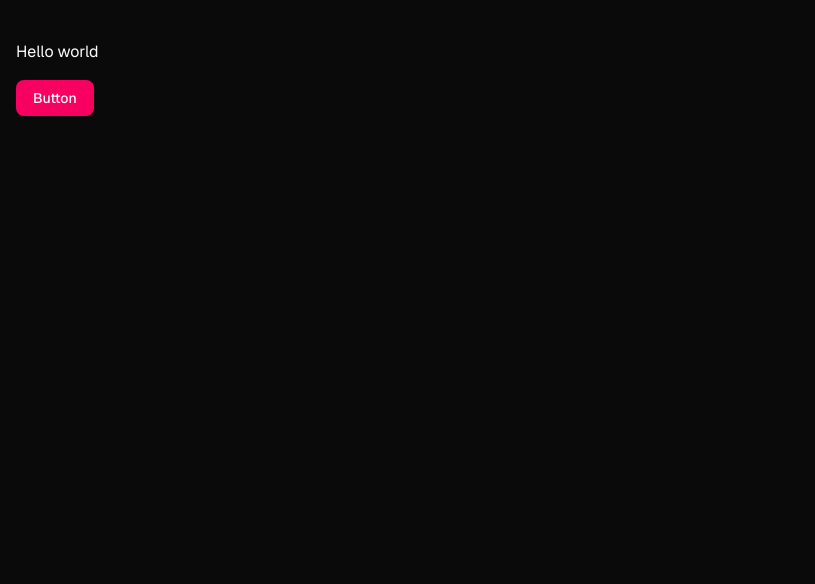
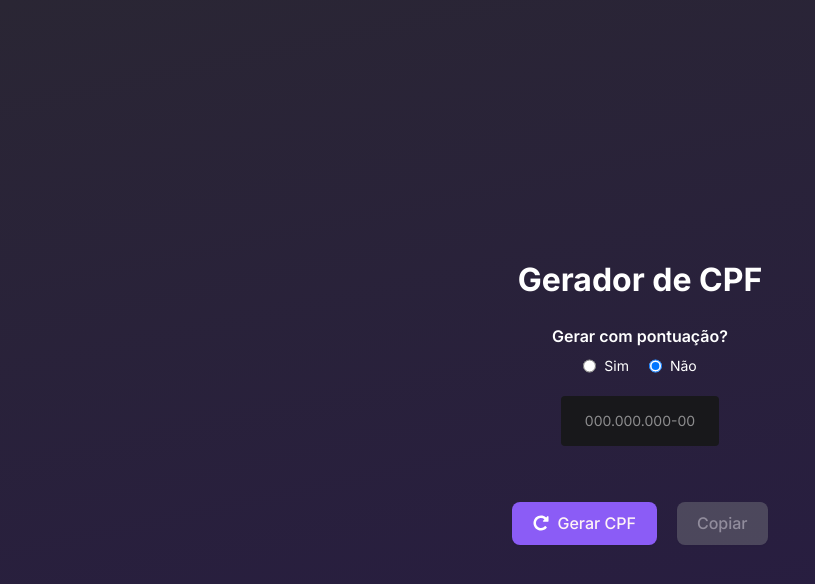
Before and after one commit to brendamatias/gerador-cpf, a React (Vite) app: page / in a window 1280 px wide. Shown: the top 584 px of the page, without its empty margins (0-815 px from the left). Built offline with nearby package versions, Linux system fonts and the light colour scheme.

Commit message:
feat: add generate cpf screen

```diff
--- a/index.html
+++ b/index.html
@@ -4,10 +4,10 @@
     <meta charset="UTF-8" />
     <link rel="icon" type="image/svg+xml" href="/vite.svg" />
     <meta name="viewport" content="width=device-width, initial-scale=1.0" />
-    <title>Vite + React + TS</title>
+    <title>Gerador CPF</title>
     <link rel="preconnect" href="https://fonts.googleapis.com">
     <link rel="preconnect" href="https://fonts.gstatic.com" crossorigin>
-    <link href="https://fonts.googleapis.com/css2?family=Geist:wght@100..900&family=Instrument+Sans:ital,wght@0,400..700;1,400..700&family=Inter:ital,opsz,wght@0,14..32,100..900;1,14..32,100..900&display=swap" rel="stylesheet">  </head>
+    <link href="https://fonts.googleapis.com/css2?family=Inter:wght@100;200;300;400;500;600;700&display=swap" rel="stylesheet">
   <body>
     <div id="root"></div>
     <script type="module" src="/src/main.tsx"></script>
--- a/package.json
+++ b/package.json
@@ -1,5 +1,5 @@
 {
-  "name": "template-react",
+  "name": "gerador-cpf",
   "private": true,
   "version": "0.0.0",
   "type": "module",
@@ -35,6 +35,7 @@
     "tw-animate-css": "^1.3.4",
     "typescript": "~5.8.3",
     "typescript-eslint": "^8.30.1",
-    "vite": "^6.3.5"
+    "vite": "^6.3.5",
+    "vite-plugin-svgr": "^4.3.0"
   }
 }
--- /dev/null
+++ b/src/@types/svg.d.ts
@@ -0,0 +1,5 @@
+declare module "*.svg?react" {
+  import * as React from "react";
+  const ReactComponent: React.FC<React.SVGProps<SVGSVGElement>>;
+  export default ReactComponent;
+}
--- a/src/components/ui/button.tsx
+++ b/src/components/ui/button.tsx
@@ -5,7 +5,7 @@ import { cva, type VariantProps } from "class-variance-authority";
 import { cn } from "@/lib/utils";
 
 const buttonVariants = cva(
-  "inline-flex cursor-pointer items-center justify-center gap-2 whitespace-nowrap rounded-md text-sm font-medium transition-all disabled:pointer-events-none disabled:opacity-50 [&_svg]:pointer-events-none [&_svg:not([class*='size-'])]:size-4 shrink-0 [&_svg]:shrink-0 outline-none focus-visible:border-ring focus-visible:ring-ring/50 focus-visible:ring-[3px] aria-invalid:ring-destructive/20 dark:aria-invalid:ring-destructive/40 aria-invalid:border-destructive",
+  "inline-flex cursor-pointer items-center justify-center gap-2 whitespace-nowrap rounded-md text-md font-medium transition-all disabled:pointer-events-none disabled:opacity-50 [&_svg]:pointer-events-none [&_svg:not([class*='size-'])]:size-4 shrink-0 [&_svg]:shrink-0 outline-none focus-visible:border-ring focus-visible:ring-ring/50 focus-visible:ring-[3px] aria-invalid:ring-destructive/20 dark:aria-invalid:ring-destructive/40 aria-invalid:border-destructive",
   {
     variants: {
       variant: {
@@ -16,13 +16,13 @@ const buttonVariants = cva(
         outline:
           "border bg-background shadow-xs hover:bg-accent hover:text-accent-foreground dark:bg-input/30 dark:border-input dark:hover:bg-input/50",
         secondary:
-          "bg-secondary text-secondary-foreground shadow-xs hover:bg-secondary/80",
+          "bg-[#71717A] text-secondary-foreground shadow-xs hover:bg-[#71717A]/80",
         ghost:
           "hover:bg-accent hover:text-accent-foreground dark:hover:bg-accent/50",
         link: "text-primary underline-offset-4 hover:underline",
       },
       size: {
-        default: "h-9 px-4 py-2 has-[>svg]:px-3",
+        default: "h-[43px] py-3 px-5",
         sm: "h-8 rounded-md gap-1.5 px-3 has-[>svg]:px-2.5",
         lg: "h-10 rounded-md px-6 has-[>svg]:px-4",
         icon: "size-9",
--- a/src/index.css
+++ b/src/index.css
@@ -42,9 +42,7 @@
 }
 
 :root {
-  /* --font-sans: 'inter', 'inter Fallback', 'system-ui' */
-
-  --font-sans: "Geist", sans-serif;
+  --font-sans: "Inter", sans-serif;
   --radius: 0.625rem;
   --background: oklch(1 0 0);
   --foreground: oklch(0.145 0 0);
@@ -52,7 +50,7 @@
   --card-foreground: oklch(0.145 0 0);
   --popover: oklch(1 0 0);
   --popover-foreground: oklch(0.145 0 0);
-  --primary: oklch(0.205 0 0);
+  --primary: oklch(0.6056 0.2189 292.72);
   --primary-foreground: oklch(0.985 0 0);
   --secondary: oklch(0.97 0 0);
   --secondary-foreground: oklch(0.205 0 0);
@@ -86,7 +84,7 @@
   --card-foreground: oklch(0.985 0 0);
   --popover: oklch(0.205 0 0);
   --popover-foreground: oklch(0.985 0 0);
-  --primary: oklch(0.61 0.27 8.63);
+  --primary: oklch(0.6056 0.2189 292.72);
   --primary-foreground: oklch(0.98 0.02 8.63);
   --secondary: oklch(0.269 0 0);
   --secondary-foreground: oklch(0.985 0 0);
--- a/src/layouts/Default.tsx
+++ b/src/layouts/Default.tsx
@@ -2,10 +2,13 @@ import { Outlet } from "react-router-dom";
 
 const DefaultLayout = () => {
   return (
-    <main className="min-h-screen px-4 py-10">
-      <div className="max-w-7xl mx-auto w-full">
-        <Outlet />
-      </div>
+    <main
+      style={{
+        background: "linear-gradient(168deg, #2A2634 0%, #271A45 100%)",
+      }}
+      className="h-screen flex items-center justify-center text-white text-center"
+    >
+      <Outlet />
     </main>
   );
 };
--- a/src/pages/Home.tsx
+++ b/src/pages/Home.tsx
@@ -1,10 +1,100 @@
-import { Button } from "@/components";
+import { useState, type FormEvent } from "react";
+import RefreshIcon from "@/assets/refresh-icon.svg?react";
+
+import { Button } from "../components";
+import {
+  generateRandomCpf,
+  formatWithPunctuation,
+  copyToClipboard,
+} from "@/utils";
 
 export const Home = () => {
+  const [cpfRaw, setCpfRaw] = useState("");
+  const [punctuation, setPunctuation] = useState(false);
+  const [copied, setCopied] = useState(false);
+
+  const generateCpf = () => {
+    const raw = generateRandomCpf();
+    setCpfRaw(raw);
+    setCopied(false);
+  };
+
+  const handleSubmit = (e: FormEvent<HTMLFormElement>) => {
+    e.preventDefault();
+    generateCpf();
+  };
+
+  const handleCopy = () => {
+    const formatted = punctuation ? formatWithPunctuation(cpfRaw) : cpfRaw;
+    copyToClipboard(formatted);
+    setCopied(true);
+    setTimeout(() => setCopied(false), 2000);
+  };
+
+  const cpfDisplay = punctuation ? formatWithPunctuation(cpfRaw) : cpfRaw;
+
   return (
-    <div className="space-y-4">
-      <h1>Hello world</h1>
-      <Button>Button</Button>
-    </div>
+    <form onSubmit={handleSubmit}>
+      <h1 className="text-[32px] font-black mb-5">Gerador de CPF</h1>
+
+      <div className="flex flex-col gap-2 mb-5">
+        <span className="font-semibold">Gerar com pontuação?</span>
+
+        <div className="flex gap-5 justify-center">
+          <label
+            htmlFor="punctuation-yes"
+            className="flex gap-2 font-normal text-sm"
+          >
+            <input
+              id="punctuation-yes"
+              type="radio"
+              name="punctuation"
+              value="true"
+              checked={punctuation === true}
+              onChange={() => setPunctuation(true)}
+            />
+            Sim
+          </label>
+
+          <label
+            htmlFor="punctuation-no"
+            className="flex gap-2 font-normal text-sm"
+          >
+            <input
+              id="punctuation-no"
+              type="radio"
+              name="punctuation"
+              value="false"
+              checked={punctuation === false}
+              onChange={() => setPunctuation(false)}
+            />
+            Não
+          </label>
+        </div>
+      </div>
+
+      <input
+        className="mb-14 bg-[#18181B] rounded px-4 py-3 text-center h-[50px] w-[158px] text-sm font-normal"
+        type="text"
+        value={cpfDisplay}
+        placeholder="000.000.000-00"
+        readOnly
+      />
+
+      <div className="flex items-center justify-center gap-5">
+        <Button type="submit">
+          <RefreshIcon /> Gerar CPF
+        </Button>
+
+        <Button
+          type="button"
+          variant="secondary"
+          onClick={handleCopy}
+          disabled={!cpfRaw}
+        >
+          {copied ? "Copiado!" : "Copiar"}
+        </Button>
+      </div>
+    </form>
   );
 };
--- /dev/null
+++ b/src/utils/copy.ts
@@ -0,0 +1,7 @@
+import toast from "react-hot-toast";
+
+export const copyToClipboard = (cpf: string) => {
+  navigator.clipboard.writeText(cpf);
+
+  toast.success("CPF copiado com sucesso!");
+};
--- /dev/null
+++ b/src/utils/cpf.ts
@@ -0,0 +1,15 @@
+const calculateDigit = (numbers: number[]) => {
+  const sum = numbers.reduce((acc, num, idx) => acc + num * (10 - idx), 0);
+  const remainder = sum % 11;
+  return remainder < 2 ? 0 : 11 - remainder;
+};
+
+export const generateRandomCpf = () => {
+  const randomNumbers = Array.from({ length: 9 }, () =>
+    Math.floor(Math.random() * 10)
+  );
+  const firstDigit = calculateDigit(randomNumbers);
+  const secondDigit = calculateDigit([...randomNumbers, firstDigit]);
+
+  return [...randomNumbers, firstDigit, secondDigit].join("");
+};
--- /dev/null
+++ b/src/utils/format.ts
@@ -0,0 +1,3 @@
+export const formatWithPunctuation = (cpf: string) => {
+  return cpf.replace(/(\d{3})(\d{3})(\d{3})(\d{2})/, "$1.$2.$3-$4");
+};
--- /dev/null
+++ b/src/utils/index.ts
@@ -0,0 +1,3 @@
+export * from "./copy";
+export * from "./cpf";
+export * from "./format";
--- a/vite.config.ts
+++ b/vite.config.ts
@@ -2,10 +2,11 @@ import path from "path";
 import { defineConfig } from "vite";
 import react from "@vitejs/plugin-react";
 import tailwindcss from "@tailwindcss/vite";
+import svgr from "vite-plugin-svgr";
 
 // https://vite.dev/config/
 export default defineConfig({
-  plugins: [react(), tailwindcss()],
+  plugins: [react(), tailwindcss(), svgr()],
   resolve: {
     alias: {
       "@": path.resolve(__dirname, "./src"),
```
Also changed, not shown: src/assets/refresh-icon.svg (added), 1 other file (tests, documents, lock files or other folders).
